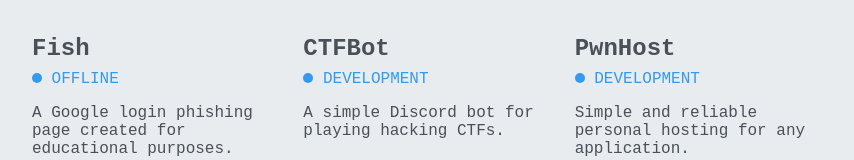
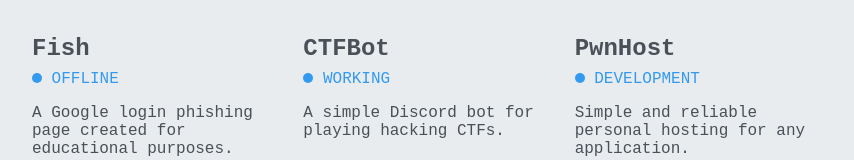
Before and after one commit to pensquid/old-website, a Next.js app: page / in a window 1280 px wide. Shown: the part 1984-2144 px from the top of the page, without its empty margins (208-1062 px from the left). Built offline with nearby package versions, Linux system fonts and the light colour scheme; a web font is replaced by a local one.

Commit message:
Update index.js

```diff
--- a/pages/index.js
+++ b/pages/index.js
@@ -77,7 +77,7 @@
       <Project title='Fish' href='https://signin.account.google.com.goo.gl.gggle.ga/' status='offline'>
         A Google login phishing page created for educational purposes.
       </Project>
-      <Project title='CTFBot' href='https://discordapp.com/api/oauth2/authorize?client_id=580257069760905216&permissions=0&scope=bot' status='development'>
+      <Project title='CTFBot' href='https://discordapp.com/api/oauth2/authorize?client_id=580257069760905216&permissions=0&scope=bot' status='working'>
         A simple Discord bot for playing hacking CTFs.
       </Project>
       <Project title='PwnHost' status='development'>
```
